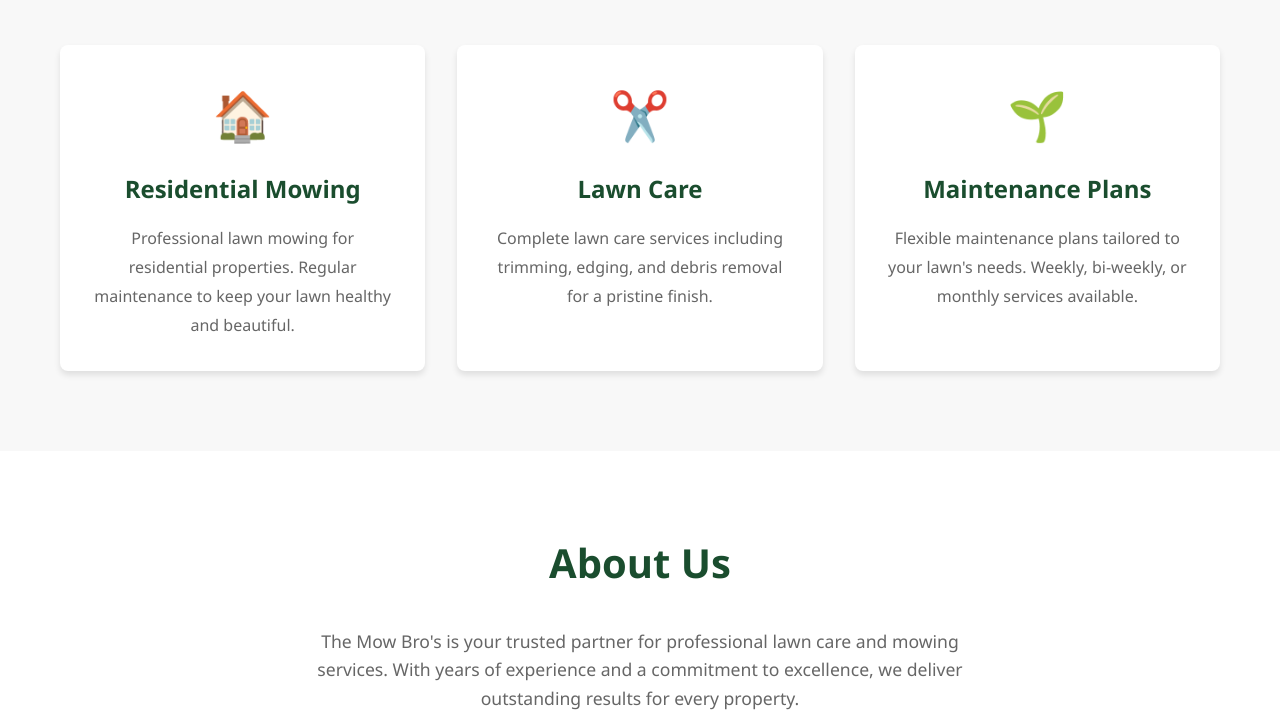
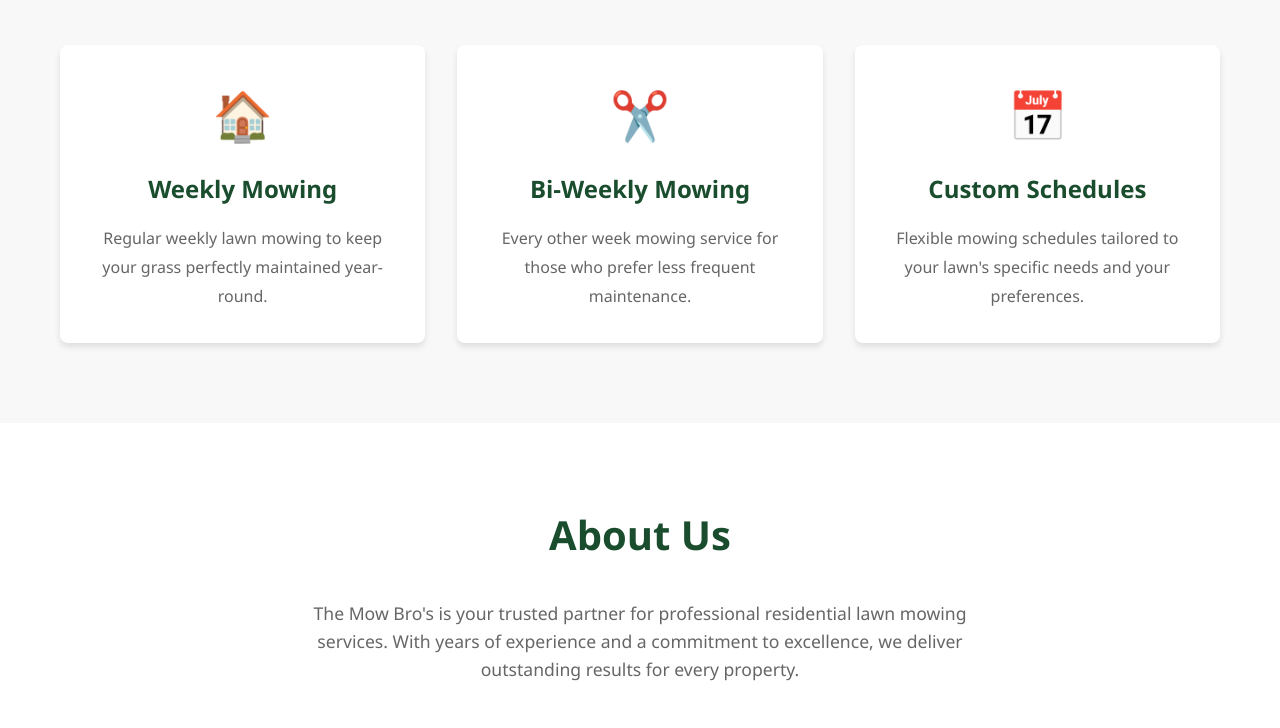
Before and after one commit to reclora/mow-bros-website, a website: page index.html in a window 1280 px wide. Shown: the part 679-1407 px from the top of the page. Drawn offline with Linux system fonts and the light colour scheme.

Commit message:
Update to focus on residential lawn mowing only

```diff
--- a/index.html
+++ b/index.html
@@ -3,7 +3,7 @@
 <head>
     <meta charset="UTF-8">
     <meta name="viewport" content="width=device-width, initial-scale=1.0">
-    <title>The Mow Bro's - Lawn Care & Mowing Services</title>
+    <title>The Mow Bro's - Residential Lawn Mowing Services</title>
     <link rel="stylesheet" href="styles.css">
 </head>
 <body>
@@ -26,7 +26,7 @@
     <section id="home" class="hero">
         <div class="hero-content">
             <div class="hero-text">
-                <h2>Professional Lawn Care & Mowing Services</h2>
+                <h2>Professional Residential Lawn Mowing</h2>
                 <p>Your lawn deserves the best. We're here to keep it looking perfect.</p>
                 <a href="#contact" class="cta-button">Get a Free Quote</a>
             </div>
@@ -43,18 +43,18 @@
             <div class="services-grid">
                 <div class="service-card">
                     <div class="service-icon">🏠</div>
-                    <h3>Residential Mowing</h3>
-                    <p>Professional lawn mowing for residential properties. Regular maintenance to keep your lawn healthy and beautiful.</p>
+                    <h3>Weekly Mowing</h3>
+                    <p>Regular weekly lawn mowing to keep your grass perfectly maintained year-round.</p>
                 </div>
                 <div class="service-card">
                     <div class="service-icon">✂️</div>
-                    <h3>Lawn Care</h3>
-                    <p>Complete lawn care services including trimming, edging, and debris removal for a pristine finish.</p>
+                    <h3>Bi-Weekly Mowing</h3>
+                    <p>Every other week mowing service for those who prefer less frequent maintenance.</p>
                 </div>
                 <div class="service-card">
-                    <div class="service-icon">🌱</div>
-                    <h3>Maintenance Plans</h3>
-                    <p>Flexible maintenance plans tailored to your lawn's needs. Weekly, bi-weekly, or monthly services available.</p>
+                    <div class="service-icon">📅</div>
+                    <h3>Custom Schedules</h3>
+                    <p>Flexible mowing schedules tailored to your lawn's specific needs and your preferences.</p>
                 </div>
             </div>
         </div>
@@ -64,7 +64,7 @@
     <section id="about" class="about">
         <div class="container">
             <h2>About Us</h2>
-            <p>The Mow Bro's is your trusted partner for professional lawn care and mowing services. With years of experience and a commitment to excellence, we deliver outstanding results for every property.</p>
+            <p>The Mow Bro's is your trusted partner for professional residential lawn mowing services. With years of experience and a commitment to excellence, we deliver outstanding results for every property.</p>
             <div class="about-features">
                 <div class="feature">
                     <h4>Professional Equipment</h4>
@@ -99,7 +99,7 @@
                         <span class="contact-icon">📍</span>
                         <div>
                             <h4>Service Area</h4>
-                            <p>Residential & Commercial</p>
+                            <p>Residential Properties</p>
                         </div>
                     </div>
                 </div>
```
